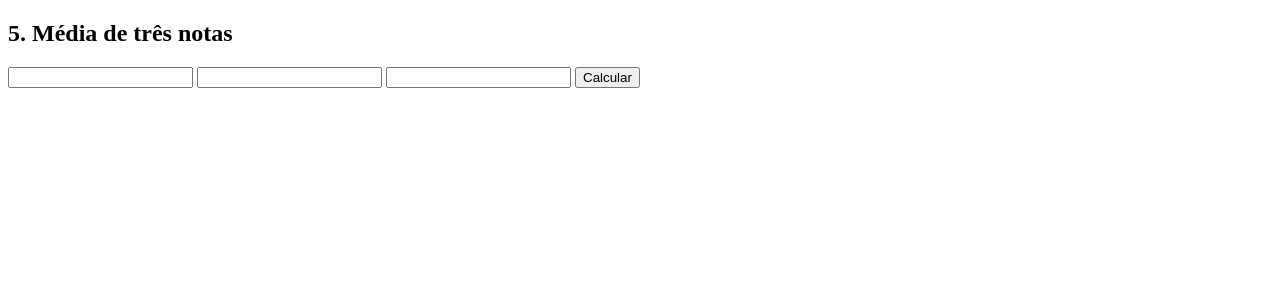
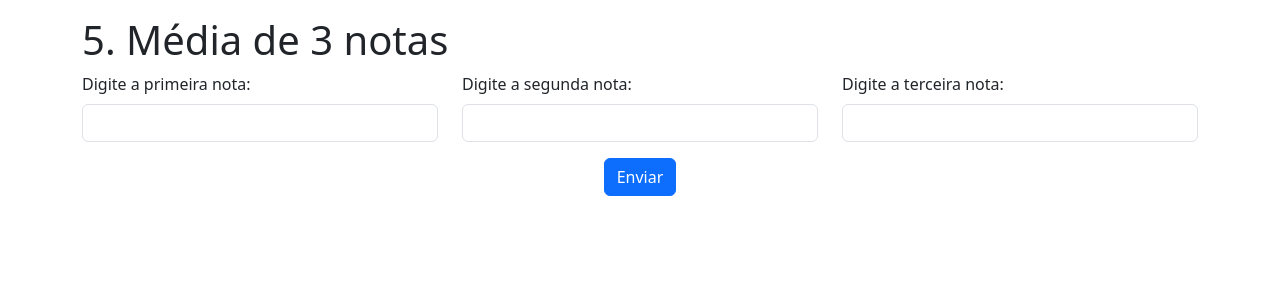
Before and after one commit to Ygor-IA/Eletiva-1, a PHP site: the page made by Lista_Exercício1/Atividade5.php in a window 1280 px wide. Shown: the top 300 px of the page. Run offline with PHP 8.4, Linux system fonts and the light colour scheme.

Commit message:
Finalizar Exercício 5

```diff
--- a/Lista_Exercício1/Atividade5.php
+++ b/Lista_Exercício1/Atividade5.php
@@ -1,17 +1,34 @@
-<!DOCTYPE html>
-<html lang="pt-br">
-<head><meta charset="UTF-8"><title>Ex5 - Média</title></head>
+<!doctype html>
+<html lang="pt-BR">
+<head>
+<meta charset="utf-8">
+<meta name="viewport" content="width=device-width, initial-scale=1">
+<title>5. Média de 3 notas</title>
+<link href="https://cdn.jsdelivr.net/npm/bootstrap@5.3.0/dist/css/bootstrap.min.css" rel="stylesheet" >
+</head>
 <body>
-<h2>5. Média de três notas</h2>
+<div class="container py-3">
+<h1>5. Média de 3 notas</h1>
 <form method="post">
-    <input type="number" name="n1" step="0.01" required>
-    <input type="number" name="n2" step="0.01" required>
-    <input type="number" name="n3" step="0.01" required>
-    <button type="submit">Calcular</button>
+<div class="row inline-row mb-3"><div class="col-md-4">
+              <label for="nota1" class="form-label">Digite a primeira nota:</label>
+              <input type="number" id="nota1" name="nota1" class="form-control" required="">
+            </div><div class="col-md-4">
+              <label for="nota2" class="form-label">Digite a segunda nota:</label>
+              <input type="number" id="nota2" name="nota2" class="form-control" required="">
+            </div><div class="col-md-4">
+              <label for="nota3" class="form-label">Digite a terceira nota:</label>
+              <input type="number" id="nota3" name="nota3" class="form-control" required="">
+            </div></div>
+            <center>
+<button type="submit" class="btn btn-primary">Enviar</button>
 </form>
+<script src="https://cdn.jsdelivr.net/npm/bootstrap@5.3.6/dist/js/bootstrap.bundle.min.js" integrity="sha384-j1CDi7MgGQ12Z7Qab0qlWQ/Qqz24Gc6BM0thvEMVjHnfYGF0rmFCozFSxQBxwHKO" crossorigin="anonymous"></script>
+</div>
+<center>
 <?php
 if ($_POST) {
-    echo "Média: " . (($_POST['n1'] + $_POST['n2'] + $_POST['n3']) / 3);
+    echo "Média: " . (($_POST['nota1'] + $_POST['nota2'] + $_POST['nota3']) / 3);
 }
 ?>
 </body>
```
